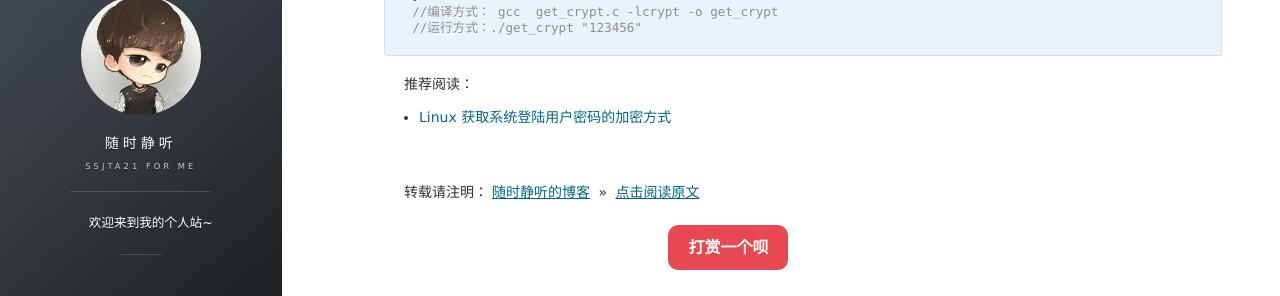
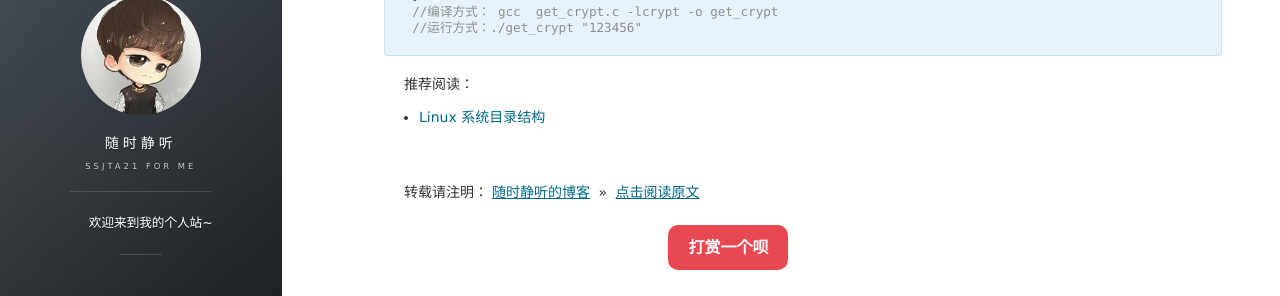
Before and after one commit to ssjt21/ssjt21.github.io, a Jekyll site: the page built from _posts/2017-11-16-Linux_Get_SYS_CryptMode.md, in a window 1280 px wide and 900 px high, scrolled down 920 px. Shown: the part 293-589 px from the top of the window. Built offline with Jekyll 4.4.1, drawn with Linux system fonts in a browser that asks for light colours; nearby versions of some CDN libraries; comment, search, counter and statistics services are not loaded.

Commit message:
linux crypt

```diff
--- a/_posts/2017-11-16-Linux_Get_SYS_CryptMode.md
+++ b/_posts/2017-11-16-Linux_Get_SYS_CryptMode.md
@@ -54,7 +54,7 @@ int  main(int argc,char*argv[])
 
 推荐阅读：
 
-- [Linux 获取系统登陆用户密码的加密方式](http://ssjt21.github.io/2017/11/Linux_Get_SYS_CryptMode/)
+- [Linux 系统目录结构](http://ssjt21.github.io/2017/11/Linux_DirStruct/)
 
 
 <br>
```
